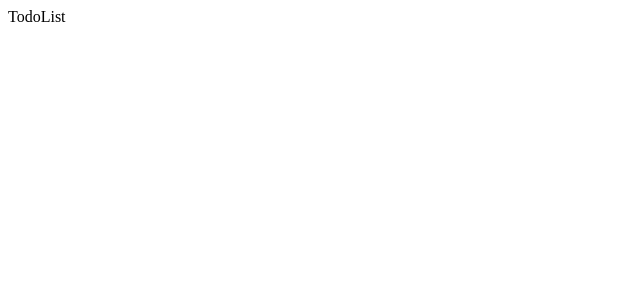
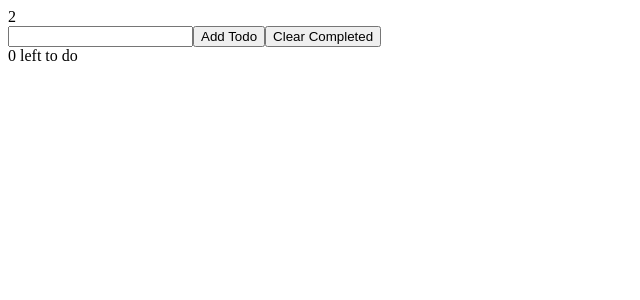
Before and after one commit to Jaron-Warren/reactToDo, a React (Vite) app: page / in a window 1280 px wide. Shown: the top 300 px of the page, without its empty margins (0-640 px from the left). Built offline with nearby package versions, Linux system fonts and the light colour scheme.

Commit message:
todo start

```diff
--- a/src/App.tsx
+++ b/src/App.tsx
@@ -2,9 +2,15 @@ import { useState } from 'react'
 import TodoList from './TodoList'
 
 function App() {
-
+  const [todos, setTodos] = useState(['Todo 1', 'Todo 2'])
   return (
-    <TodoList />
+    <>
+      <TodoList todos={todos} />
+      <input type="text" />
+      <button>Add Todo</button>
+      <button>Clear Completed</button>
+      <div>0 left to do</div>
+    </>
   )
 }
 
--- a/src/TodoList.tsx
+++ b/src/TodoList.tsx
@@ -1,7 +1,7 @@
 import React from 'react'
 
-export default function TodoList() {
+export default function TodoList({ todos }: any) {
   return (
-    <div>TodoList</div>
+    <div>{todos.length}</div>
   )
 }
```
Also changed, not shown: src/Todo.tsx (added, +7 -0 lines).
